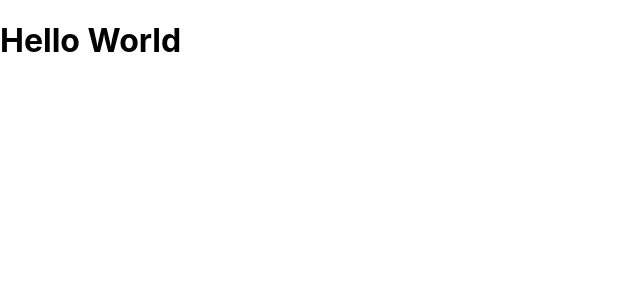
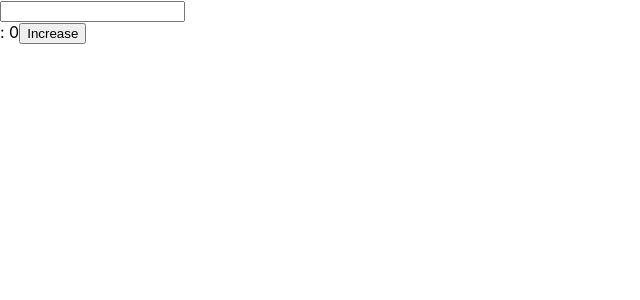
Before and after one commit to laxmanbalaraman/ReactDemo, a React (Create React App) app in the folder react-advanced/: page / in a window 1280 px wide. Shown: the top 300 px of the page, without its empty margins (0-640 px from the left). Built offline with nearby package versions, Linux system fonts and the light colour scheme.

Commit message:
useState Hook

```diff
--- a/react-advanced/src/App.js
+++ b/react-advanced/src/App.js
@@ -1,8 +1,8 @@
 import "./App.css";
 import Movies from "./Components/Movies";
-
+import Counter from "./Hooks/Counter";
 function App() {
-  return <Movies id="1" />;
+  return <Counter />;
 }
 
 export default App;
--- /dev/null
+++ b/react-advanced/src/Hooks/Counter.jsx
@@ -0,0 +1,30 @@
+import React, { useState } from "react";
+
+function Counter(props) {
+  // useState returns array of two element, one, the state element, two, the state function to change the value of that state element
+  //  useState accept parameter that intializes the value of our state element;
+
+  // in general useState - > state
+  // array[0] - > state element
+  // array[1] - > setState function
+
+  // if name of state is count, then naming convention of setState fn is setCount;
+
+  const [count, setCount] = useState(0);
+  const [name, setName] = useState("");
+  return (
+    <React.Fragment>
+      <input text={name} onChange={(e) => setName(e.target.value)} /> <br />
+      {name} : {count}
+      <button
+        onClick={() => {
+          setCount(count + 1);
+        }}
+      >
+        Increase
+      </button>
+    </React.Fragment>
+  );
+}
+
+export default Counter;
```
